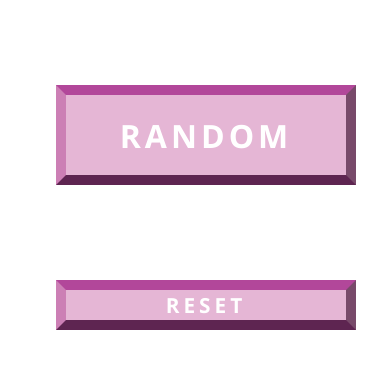
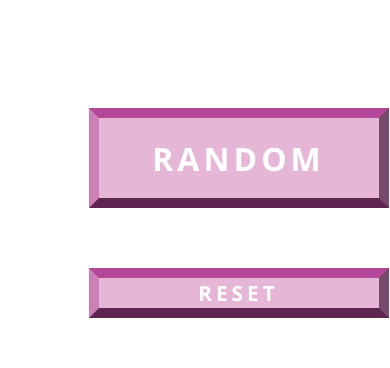
Before and after one commit to kristenburgess25/color-changer, a plain HTML site: page index.html in a window 390 px wide. Shown: the top 368 px of the page. Drawn offline with nearby package versions, Linux system fonts and the light colour scheme.

Commit message:
update mobile responsive css margins

```diff
--- a/index.html
+++ b/index.html
@@ -8,12 +8,14 @@
 </head>
 
 <body>
+<section class="container">
   <div>
     <button id="randombtn">RANDOM</button>
   </div>
   <div>
     <button id="resetbtn">RESET</button>
   </div>
+</section>
 
   <script src="https://ajax.googleapis.com/ajax/libs/jquery/1.12.4/jquery.min.js"></script>
   <script type="text/javascript" src="./scripts.js"></script>
--- a/styles.css
+++ b/styles.css
@@ -1,16 +1,17 @@
 body{
   background: #ffffff;
+}
+
+.container {
+  margin-left: 15%;
 }
 
 div {
   display: inline-block;
   padding: 50px;
 
-
 }
 button {
-    margin-top: 25%;
-    margin-left: 30%;
     width: 300px;
     height: 100px;
     font-family: 'Open Sans', sans-serif;
@@ -29,25 +30,17 @@ button:hover {
 }
 
 @media screen and (max-width: 568px) {
+
+.container {
+  margin-top: 20%;
+}
   div {
-    margin-left: 1px;
-    /*display: block;*/
-    padding: 10px;
+    padding: 30px;
   }
-
-  button {
-    margin-left: 15%;
-    margin-right: 15%;
-    margin-top: 25%;
-  }
-
-/*#randombtn {
-  width:
-  height:
-}*/
 
 #resetbtn {
   height: 50px;
   font-size: 130%;
 }
+
 }
```
